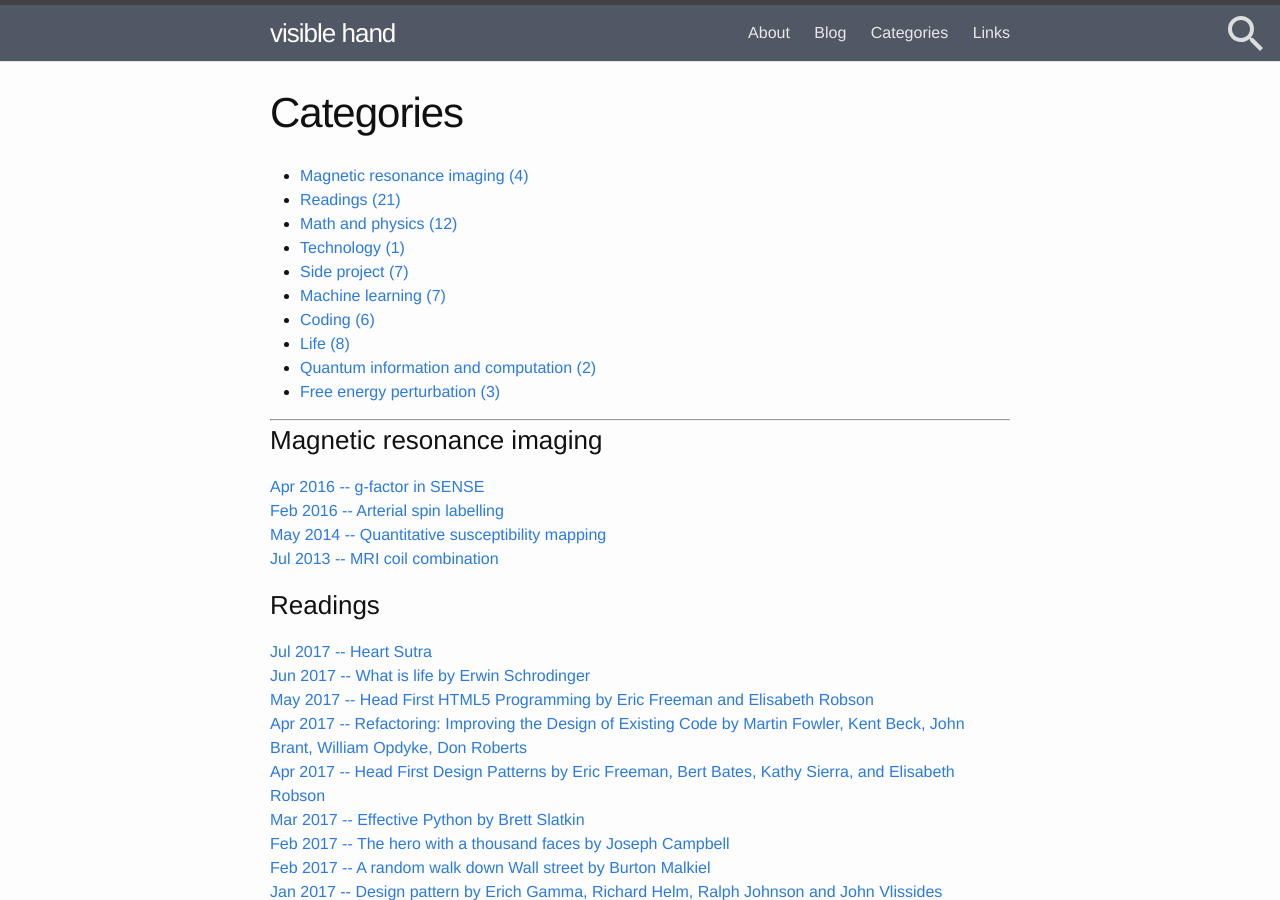
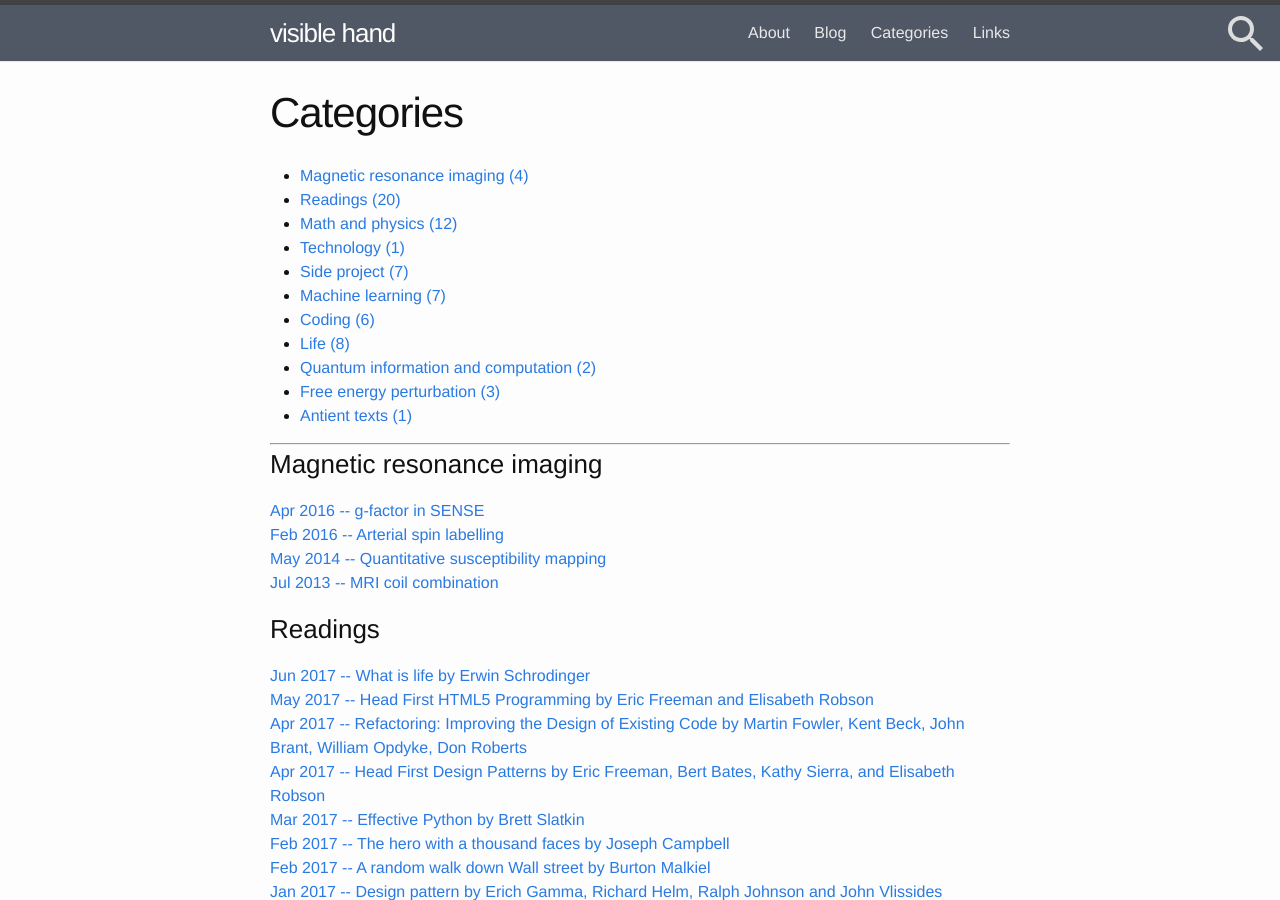
Before and after one commit to nosarthur/nosarthur.github.io, a Jekyll site: the page built from category.md, in a window 1280 px wide and 900 px high. Built offline with Jekyll 4.4.1, drawn with Linux system fonts in a browser that asks for light colours; some of the changed text lies outside the part shown.

Commit message:
Update 2017-07-22-heart-sutra.md

```diff
--- a/_posts/2017-07-22-heart-sutra.md
+++ b/_posts/2017-07-22-heart-sutra.md
@@ -2,7 +2,7 @@
 layout: post
 title: Heart Sutra
 date:   2017-07-22 13:43:08 -0500
-categories: [readings]
+categories: [antient texts]
 comments: true
 tags: [buddhism]
 ---
```
